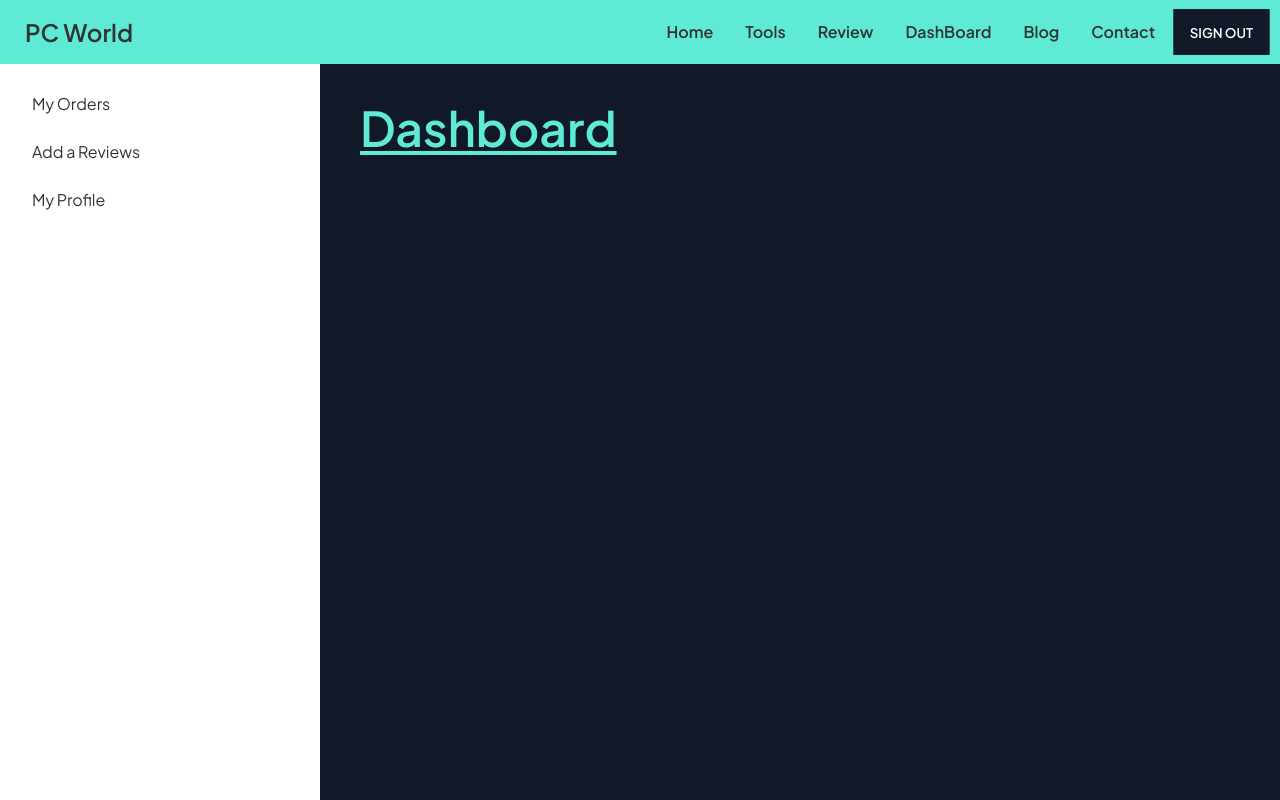
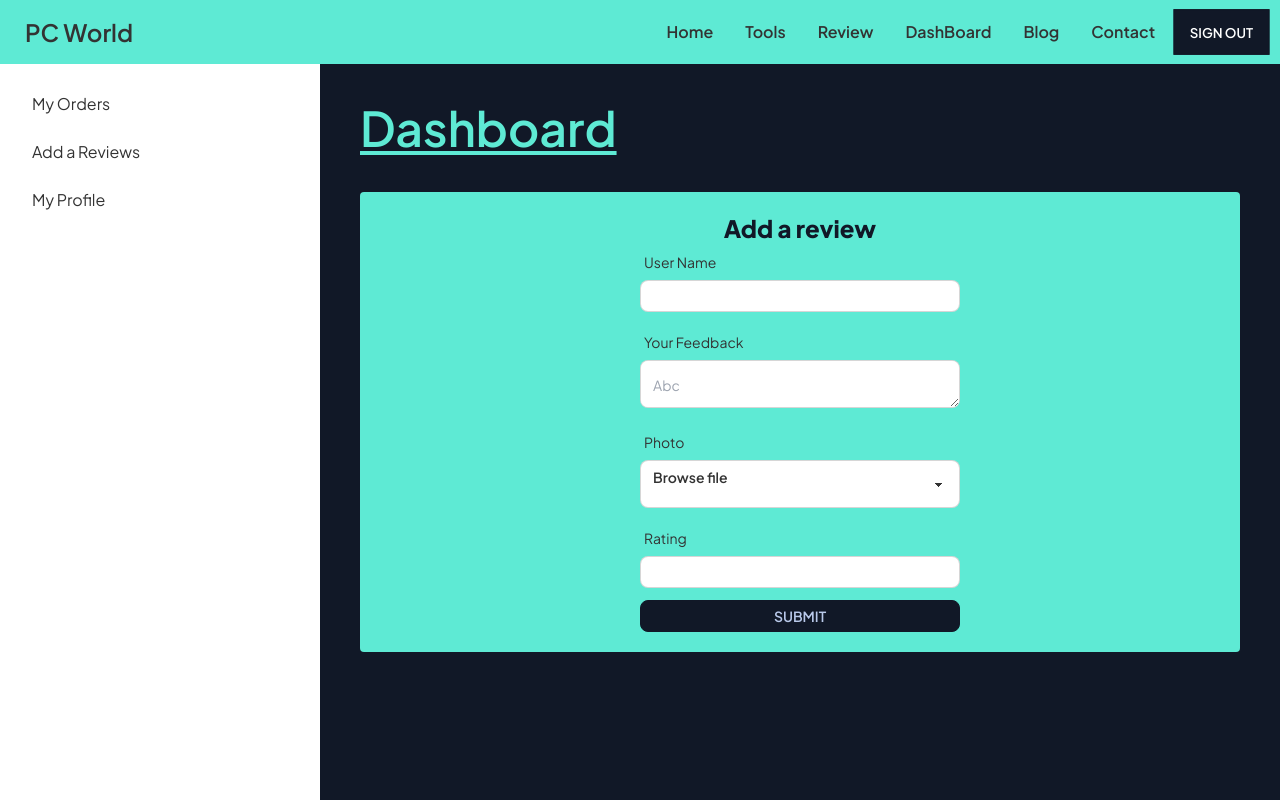
Before and after one commit to writerowson/manufacturer-website-a12client, a React (Create React App) app: page /dashboard/addareview in a window 1280 px wide. Shown: the top 800 px of the page. Built offline with nearby package versions, Linux system fonts and the light colour scheme; no server answers; sample sign-in values are in the browser's storage; a web font is replaced by a local one.

Commit message:
review form

```diff
--- a/src/Pages/HomePages/ToolRage/ToolsDetail.js
+++ b/src/Pages/HomePages/ToolRage/ToolsDetail.js
@@ -33,10 +33,10 @@ const ToolsDetail = () => {
                             <p><b>Available Quantity: </b>{tools} pieces</p>
                             <p><b>Minimum Quantity: </b>{quantity} pieces</p>
                             <p><b>Brand: </b> {brand}</p>
-                            <label htmlFor="my-modal-6"  className="btn btn-accent btn-sm animate-bounce w-40 h-6 hover:btn-secondary items-center text-center mt-5">Order Now</label>
-                            <input type="checkbox" id="my-modal-6" class="modal-toggle" />
-                            <div class="modal modal-bottom sm:modal-middle w-full h-full">
-                                <div class="modal-box">
+                            <label htmlFor="my-modal-6" className="btn btn-accent btn-sm animate-bounce w-40 h-6 hover:btn-secondary items-center text-center mt-5">Order Now</label>
+                            <input type="checkbox" id="my-modal-6" className="modal-toggle" />
+                            <div className="modal modal-bottom sm:modal-middle w-full h-full">
+                                <div className="modal-box">
                                     <label htmlFor="my-modal-6" className="btn btn-sm btn-circle absolute right-2 top-2">✕</label>
                                     <UserDetails tool={tool}></UserDetails>
                                 </div>
--- a/src/Pages/UserPage/AddAReview.js
+++ b/src/Pages/UserPage/AddAReview.js
@@ -1,8 +1,60 @@
 import React from 'react';
+import { useAuthState } from 'react-firebase-hooks/auth';
+import auth from '../../firebase.init';
 
 const AddAReview = () => {
+    const [user] = useAuthState(auth)
+
+    const addReview = (e) => {
+        e.preventDefault()
+    }
     return (
-        <div>
+        <div className='text-xs bg-secondary w-full rounded mt-10 px-8'>
+            <h1 className='text-2xl font-bold text-accent pt-5 text-center'>Add a review </h1>
+            <form onSubmit={addReview} className='grid grid-cols-1 gap-3 justify-items-center   '>
+
+                <div className=' w-full max-w-xs'>
+                    <label className="label">
+                        <span className="label-text " name="email">User Name</span>
+                    </label>
+                    <option type="text" name="name" value={user?.displayName || ''}
+                        className="input input-bordered input-sm w-full" />
+                </div>
+
+                <div className=' w-full max-w-xs'>
+                    <label className="label">
+                        <span className="label-text " name="email">Your Feedback</span>
+                    </label>
+                    <textarea className="textarea textarea-bordered input-sm w-full" placeholder="Abc"></textarea>
+
+                </div>
+
+                <div className=' w-full max-w-xs'>
+                    <label className="label">
+                        <span className="label-text " name="email">Photo</span>
+                    </label>
+
+                    <select className="input-group select select-bordered input-sm w-full">
+                        <option> <input type="file" className="form-control" id="inputGroupFile01" />Browse file</option>
+                        <option type="file" className="form-control" id="inputGroupFile04" aria-describedby="inputGroupFileAddon04" aria-label="Upload" ></option>
+                    </select>
+
+                </div>
+
+                <div className=' w-full max-w-xs'>
+                    <label className="label">
+                        <span className="label-text " name="email"> Rating</span>
+                    </label>
+                    <option
+                        type="number"
+                        name="productName"
+                        defaultValue=""
+                        className="input input-bordered input-sm w-full"
+                    />
+                </div>
+                <button className="btn btn-accent btn-sm w-full max-w-xs mb-5">Submit</button>
+
+            </form>
 
         </div>
     );
--- a/src/Pages/UserPage/DashBoard.js
+++ b/src/Pages/UserPage/DashBoard.js
@@ -5,7 +5,7 @@ const DashBoard = () => {
     return (
         <div className="drawer drawer-mobile bg-accent ">
             <input id="dashboard-slide-bar" type="checkbox" className="drawer-toggle" />
-            <div className="drawer-content ml-10">
+            <div className="drawer-content mx-10">
                 {/* <!-- Page content here --> */}
                 <h3 className='text-5xl font-semibold text-secondary mt-10 underline underline-offset-4'>  Dashboard</h3>
 
--- a/src/Pages/UserPage/MyOrders.js
+++ b/src/Pages/UserPage/MyOrders.js
@@ -1,9 +1,49 @@
-import React from 'react';
+import React, { useEffect, useState } from 'react';
+import { useAuthState } from 'react-firebase-hooks/auth';
+import auth from '../../firebase.init';
 
 const MyOrders = () => {
+    const [orders, setOrders] = useState([])
+    const [user] = useAuthState(auth)
+
+    useEffect(() => {
+        if (user) {
+            fetch(`http://localhost:5000/tools?userEmail=${user.email}`)
+                .then(res => res.json)
+                .then(data => setOrders(data))
+        }
+    }, [user])
+
+
     return (
-        <div className='text-white mt-8'>
-            <h1>Total Orders</h1>
+        <div className='text-accent mt-8'>
+            <h1 className='text-white'>  Total Orders {orders.length}</h1>
+            {/* <div className="overflow-x-auto mt-10 ">
+                <table className=" bg-secondary table-compact w-full">
+                    <thead>
+                        <tr>
+                            <th></th>
+                            <th>Name</th>
+                            <th>Phone</th>
+                            <th>Product</th>
+                            <th>Price</th>
+                            <th>Quantity</th>
+                            <th>Status</th>
+                        </tr>
+                    </thead>
+                    <tbody>
+                        {orders.map(order => <tr>
+                            <th>1</th>
+                            <td>{order.userName}</td>
+                            <td>{order.phone}</td>
+                            <td>{order.name}</td>
+                            <td>{order.price}</td>
+                            <td>{order.quantity}</td>
+                            <td></td>
+                        </tr>)}
+                    </tbody>
+                </table>
+            </div> */}
         </div>
     );
 };
--- a/src/Pages/UserPage/UserDetails.js
+++ b/src/Pages/UserPage/UserDetails.js
@@ -41,28 +41,28 @@ const UserDetails = ({ tool }) => {
                     <label className="label">
                         <span className="label-text " name="email">Product Name</span>
                     </label>
-                    <input type="text" name="productName" value={name || ""}
+                    <option type="text" name="productName" value={name || ""}
                         className="input input-bordered input-sm w-full" />
                 </div>
                 <div className=' w-full max-w-xs'>
                     <label className="label">
                         <span className="label-text " name="email">User Name</span>
                     </label>
-                    <input type="text" name="productName" value={user?.displayName || ''}
+                    <option type="text" name="productName" value={user?.displayName || ''}
                         className="input input-bordered input-sm w-full" />
                 </div>
                 <div className=' w-full max-w-xs'>
                     <label className="label">
                         <span className="label-text " name="email">User Email</span>
                     </label>
-                    <input type="text" name="productName" value={user?.email || ''} disabled
+                    <option type="text" name="productName" value={user?.email || ''} disabled
                         className="input input-bordered input-sm w-full" />
                 </div>
                 <div className=' w-full max-w-xs'>
                     <label className="label">
                         <span className="label-text " name="email"> Order Quantity</span>
                     </label>
-                    <input
+                    <option
                         type="number"
                         name="productName"
                         defaultValue={quantity}
@@ -73,11 +73,11 @@ const UserDetails = ({ tool }) => {
                     <label className="label">
                         <span className="label-text " name="email">Total Amount</span>
                     </label>
-                    <input type="text" name="productName" defaultValue={price} placeholder='$'
+                    <option type="text" name="productName" defaultValue={price} placeholder='$'
                         className="input input-bordered input-sm w-full" />
                 </div>
 
-                <input htmlFor="my-modal-6" type="submit" value="Ordered" className="btn btn-accent btn-sm w-full max-w-xs" />
+                <option htmlFor="my-modal-6" type="submit" value="Ordered" className="btn btn-accent btn-sm w-full max-w-xs" />
 
             </form>
 
```
